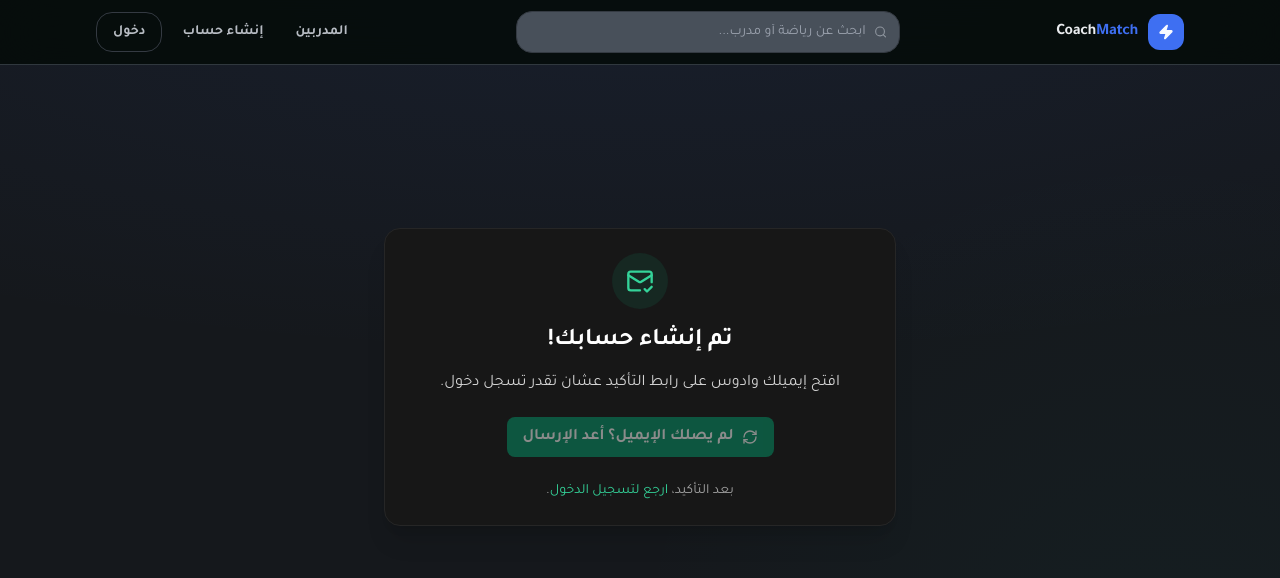
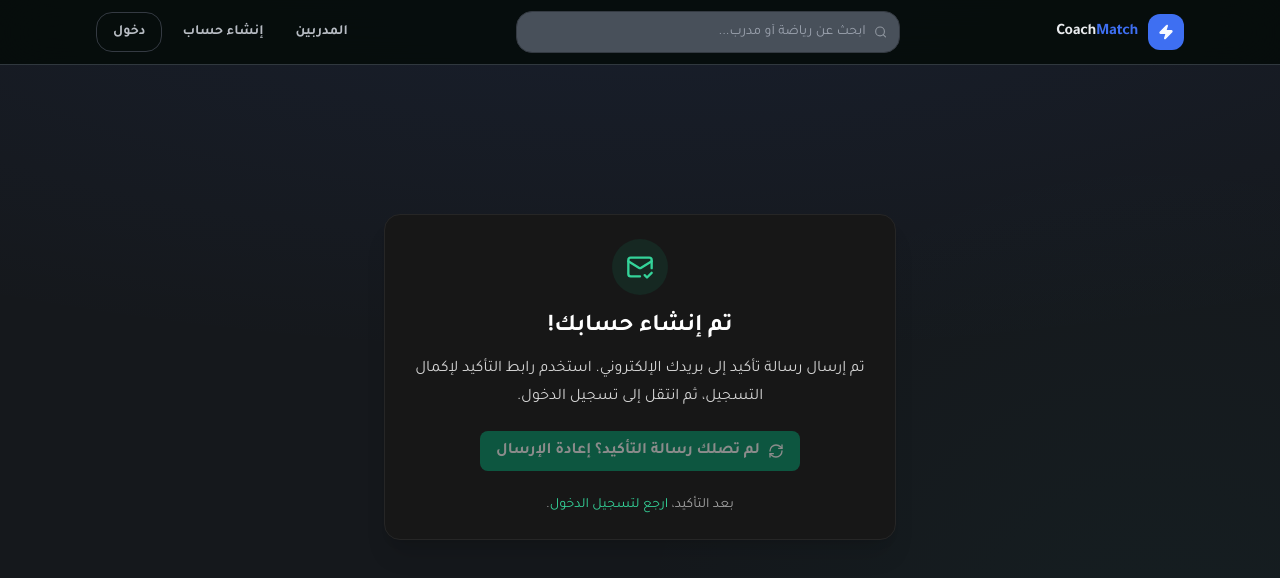
Before and after one commit to nohasalahsoghir-hub/coachmatch, a Next.js app: page /auth/verify-email in a window 1280 px wide. Shown: the top 578 px of the page. Built offline with nearby package versions, Linux system fonts and the light colour scheme; no server answers.

Commit message:
ux: remove gendered Arabic addressing

```diff
--- a/app/auth/verify-email/VerifyEmailClient.tsx
+++ b/app/auth/verify-email/VerifyEmailClient.tsx
@@ -26,11 +26,11 @@ export default function VerifyEmailClient({ email }: { email: string }) {
     setPending(false);
 
     if (resendError) {
-      setError("مش قادرين نبعت الرسالة دلوقتي. حاول تاني بعد شوية.");
+      setError("تعذر إرسال الرسالة الآن. يمكن إعادة المحاولة بعد قليل.");
       return;
     }
 
-    setMessage("اتبعث إيميل تأكيد جديد. راجع Inbox وSpam كمان.");
+    setMessage("تم إرسال رسالة تأكيد جديدة. يُرجى مراجعة Inbox وSpam أيضًا.");
   }
 
   return (
@@ -43,7 +43,7 @@ export default function VerifyEmailClient({ email }: { email: string }) {
         <h1 className="text-2xl font-bold text-white">تم إنشاء حسابك!</h1>
 
         <p className="mt-3 text-base leading-7 text-neutral-300">
-          افتح إيميلك وادوس على رابط التأكيد عشان تقدر تسجل دخول.
+          تم إرسال رسالة تأكيد إلى بريدك الإلكتروني. استخدم رابط التأكيد لإكمال التسجيل، ثم انتقل إلى تسجيل الدخول.
         </p>
 
         {email && (
@@ -59,7 +59,7 @@ export default function VerifyEmailClient({ email }: { email: string }) {
           className="mt-5 inline-flex items-center justify-center gap-2 rounded-lg bg-emerald-600 px-4 py-2 font-semibold text-white transition hover:bg-emerald-500 disabled:cursor-not-allowed disabled:opacity-50"
         >
           <RefreshCw className={`size-4 ${pending ? "animate-spin" : ""}`} aria-hidden />
-          {pending ? "جارٍ الإرسال..." : "لم يصلك الإيميل؟ أعد الإرسال"}
+          {pending ? "جارٍ الإرسال..." : "لم تصلك رسالة التأكيد؟ إعادة الإرسال"}
         </button>
 
         {message && <p className="mt-3 text-sm text-emerald-400">{message}</p>}
```
